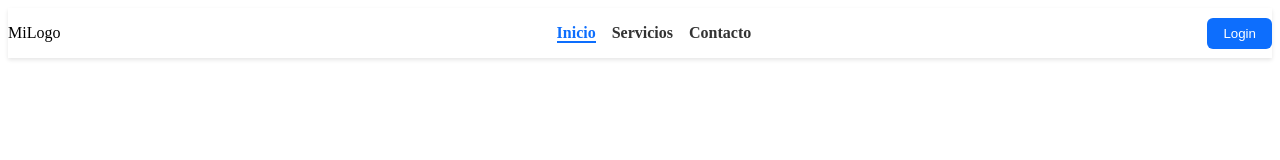
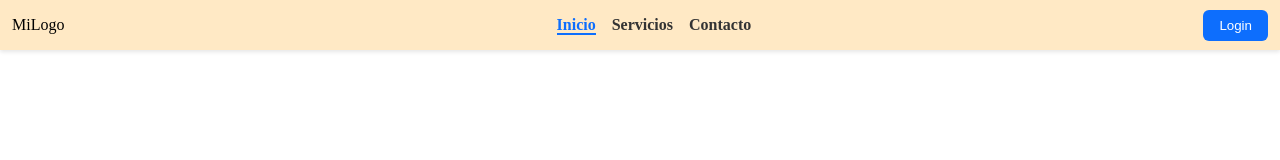
Before and after one commit to elfercape/nav_bar_bem, a plain HTML site: page index.html in a window 1280 px wide. Drawn offline with Linux system fonts and the light colour scheme.

Commit message:
add main.css color.css nav.css 15.01.2026 21:26

```diff
--- /dev/null
+++ b/css/base/colors.css
@@ -0,0 +1,3 @@
+:root {
+  --color-primary: #ffe9c5;
+}
--- a/css/components/nav.css
+++ b/css/components/nav.css
@@ -2,6 +2,7 @@
   display: flex;
   align-items: center;
   justify-content: space-between;
+  padding: 0px 12px 0px 12px;
 }
 
 .nav__list {
--- a/css/main.css
+++ b/css/main.css
@@ -1,3 +1,14 @@
 @import 'utils/spacing.css';
 @import 'components/nav.css';
 @import 'skins/nav-theme.css';
+@import 'base/colors.css';
+
+* {
+  box-sizing: border-box;
+}
+
+html,
+body {
+  padding: 0;
+  margin: 0;
+}
--- a/css/skins/nav-theme.css
+++ b/css/skins/nav-theme.css
@@ -1,5 +1,5 @@
 .nav {
-  background-color: #ffffff;
+  background-color: var(--color-primary);
   box-shadow: 0 2px 4px rgba(0, 0, 0, 0.1);
 }
 
```
